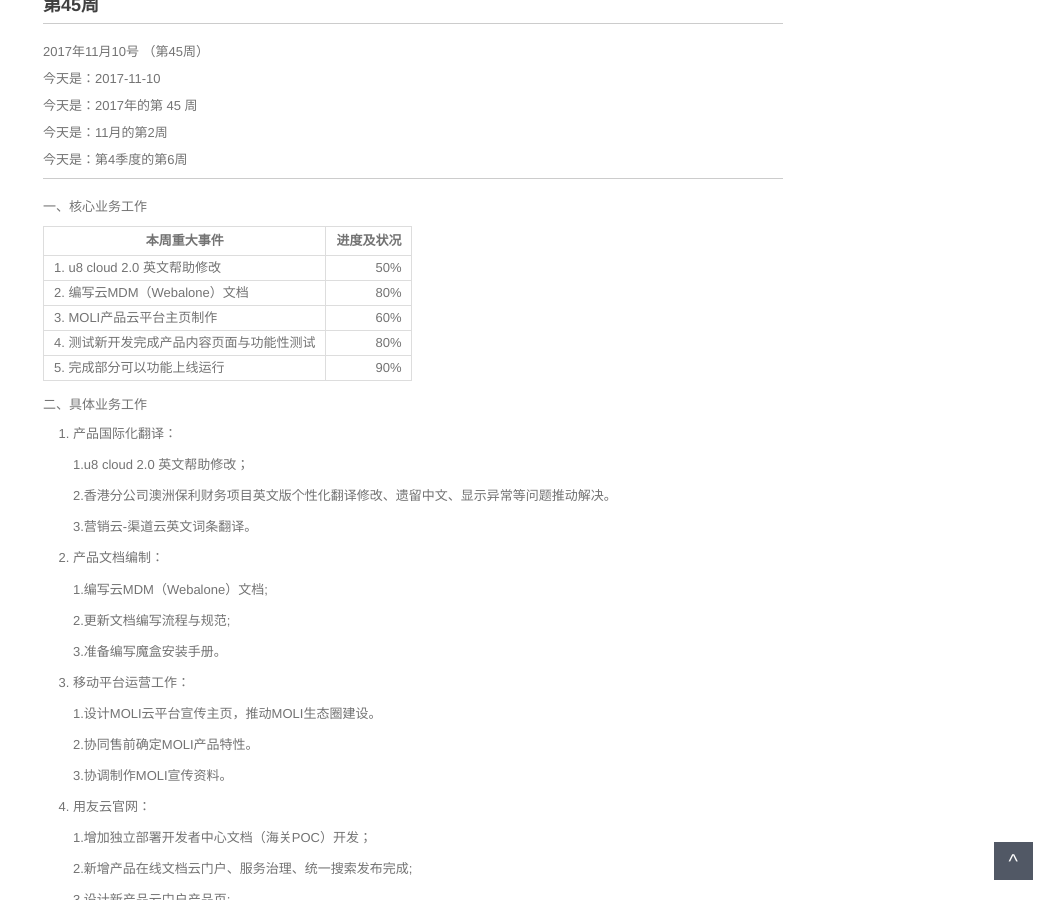
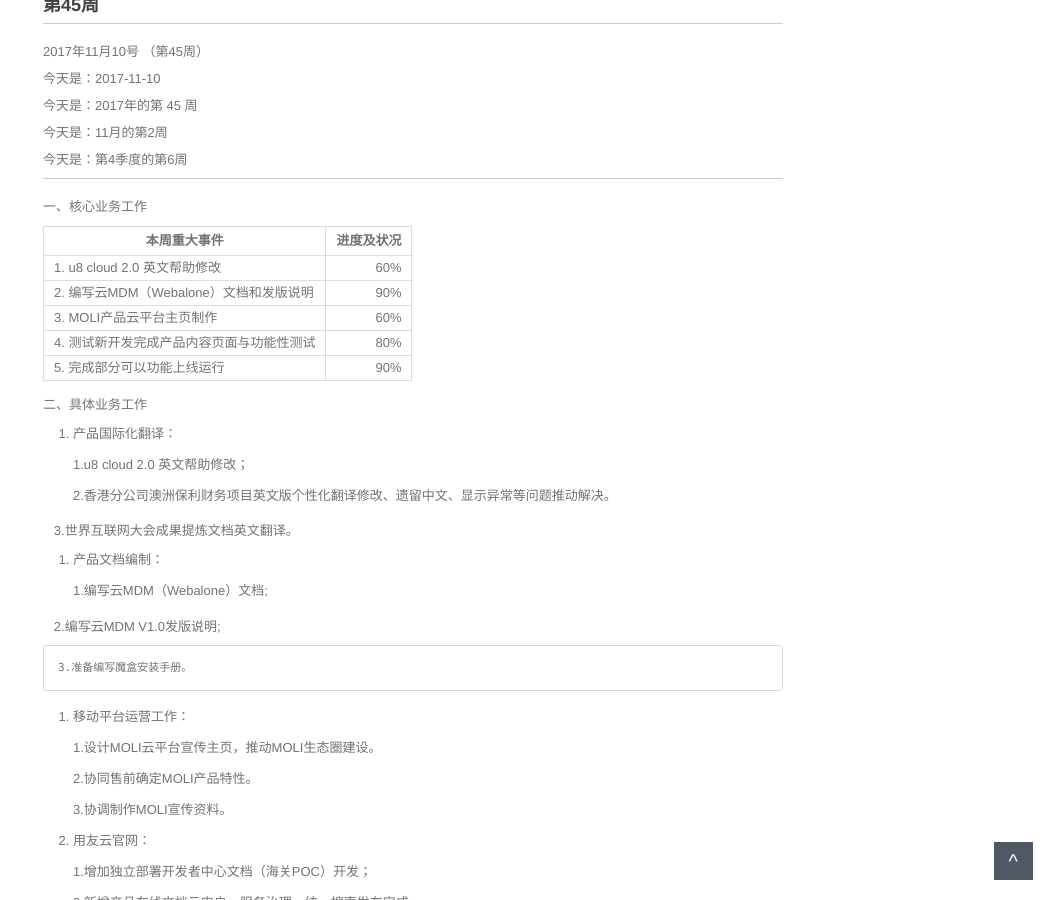
Before and after one commit to walllFlower/blog, a Jekyll site: the page built from _posts/2017-06-22-day_report_cxz.md, in a window 1280 px wide and 900 px high, scrolled down 338 px. Shown: the whole window, without its empty margins (227-1280 px from the left). Built offline with Jekyll 4.4.1, drawn with Linux system fonts in a browser that asks for light colours; comment, search, counter and statistics services are not loaded.

Commit message:
Update 2017-06-22-day_report_cxz.md

```diff
--- a/_posts/2017-06-22-day_report_cxz.md
+++ b/_posts/2017-06-22-day_report_cxz.md
@@ -29,9 +29,9 @@ categories: 日报
 
 | 本周重大事件 | 进度及状况 |
 | --------    | -----:    |
-| 1. u8 cloud 2.0 英文帮助修改                      | 50% |
-| 2. 编写云MDM（Webalone）文档	                     | 80% |
-| 3. MOLI产品云平台主页制作  | 60% |
+| 1. u8 cloud 2.0 英文帮助修改                      | 60% |
+| 2. 编写云MDM（Webalone）文档和发版说明		| 90% |
+| 3. MOLI产品云平台主页制作| 60% |
 | 4. 测试新开发完成产品内容页面与功能性测试           | 80% |
 | 5. 完成部分可以功能上线运行                        | 90% |
 
@@ -43,13 +43,13 @@ categories: 日报
 
     2.香港分公司澳洲保利财务项目英文版个性化翻译修改、遗留中文、显示异常等问题推动解决。
 
-    3.营销云-渠道云英文词条翻译。
+    3.世界互联网大会成果提炼文档英文翻译。
 
 2. 产品文档编制：
 
     1.编写云MDM（Webalone）文档;
 
-    2.更新文档编写流程与规范;
+    2.编写云MDM V1.0发版说明;
 
     3.准备编写魔盒安装手册。
 
```
